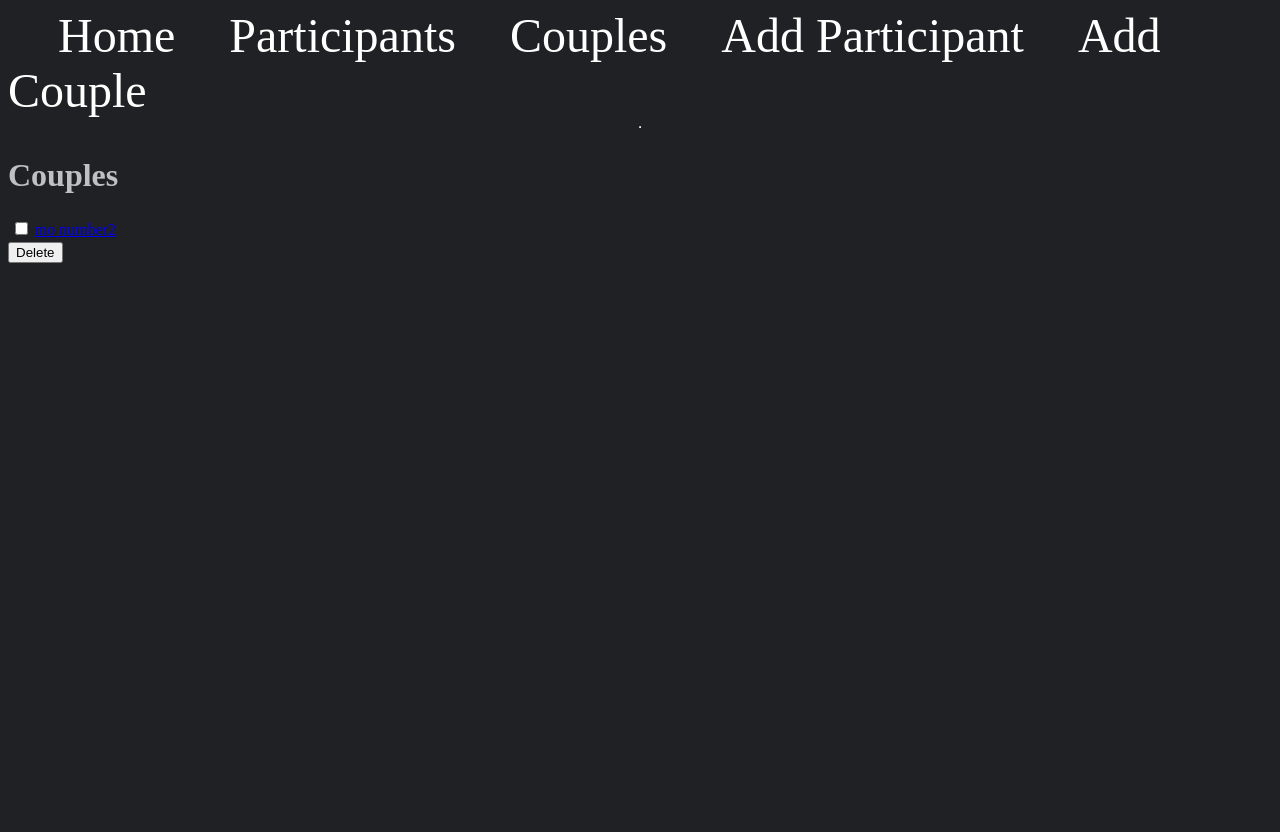
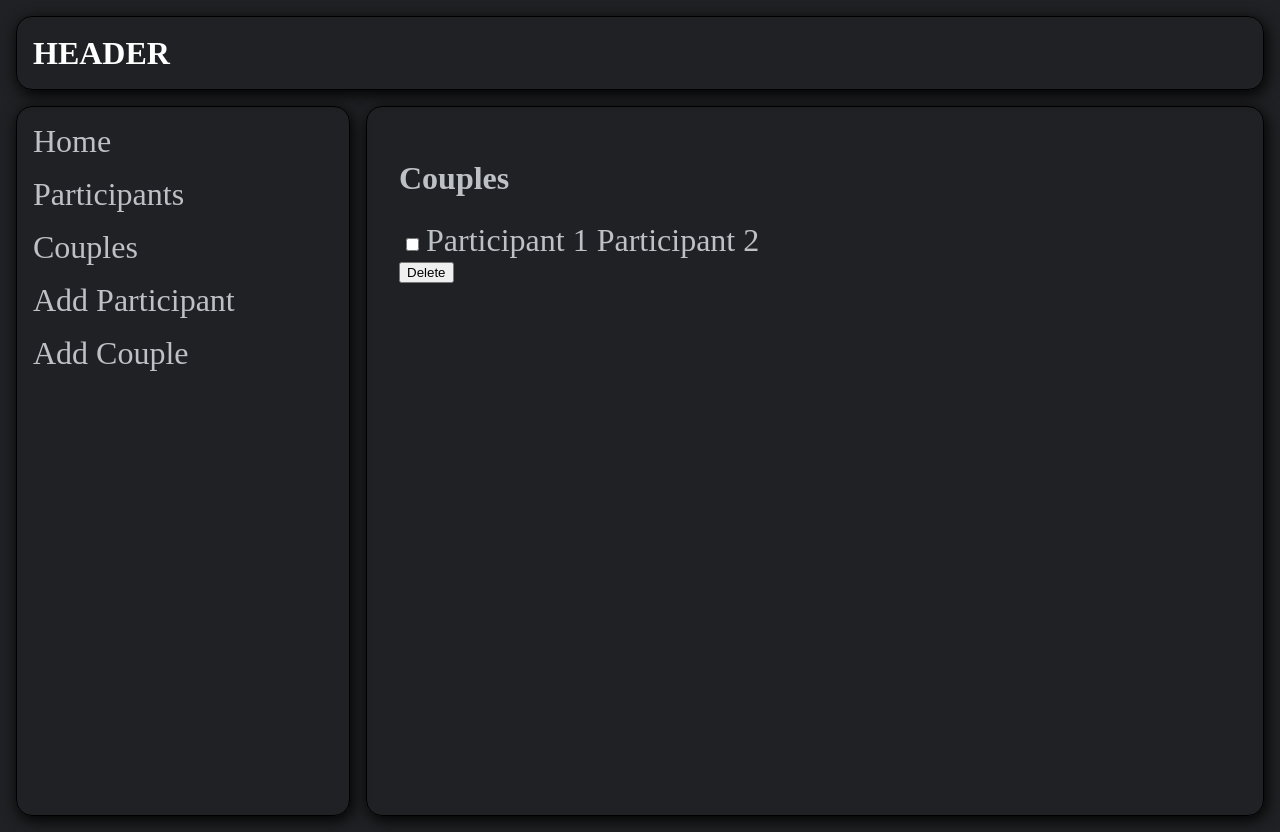
Before and after one commit to mohobson/gift-exchange, a Flask app: page /couples in a window 1280 px wide. Before the commit the page ends 263 px from the top, so only its background shows below. Run offline with Flask 2, Linux system fonts and the light colour scheme.

Commit message:
style changes

```diff
--- a/app.py
+++ b/app.py
@@ -32,13 +32,13 @@ def create_app():
     db = Database()
 
     # add some temporary participants and one couple for testing purposes
-    db.add_participant(Participant("mo", email="mo@aol.com"))
-    db.add_participant(Participant("number2", email="number2@aol.com"))
-    db.add_participant(Participant("number3", email="number3@aol.com"))
-    db.add_participant(Participant("number4", email="number4@aol.com"))
+    db.add_participant(Participant("Participant 1", email="p1@aol.com"))
+    db.add_participant(Participant("Participant 2", email="p2@aol.com"))
+    db.add_participant(Participant("Participant 3", email="p3@aol.com"))
+    db.add_participant(Participant("Participant 4", email="p4@aol.com"))
 
 
-    db.add_couple(Couple("mo", "number2"))
+    db.add_couple(Couple("Participant 1", "Participant 2"))
 
     app.config["db"] = db
 
--- a/static/style.css
+++ b/static/style.css
@@ -3,6 +3,65 @@ body {
     flex-direction: column;
     background-color: #202124;
     color: #bdc1c6;
+    margin: 16px;
+    min-height: 100vh;
+    gap: 16px;
+}
+
+/* .view {
+    display: flex;
+
+} */
+
+.header {
+    height: 72px;
+    display: flex;
+    align-items: center;
+    padding: 0 16px;
+    color: #FFFFFF;
+    font-size: 32px;
+    font-weight: 900;
+    border: 1px solid black;
+    box-shadow: 2px 4px 16px black;
+    border-radius: 16px;
+}
+
+.content {
+    flex: 1;
+    display: flex;
+    gap: 16px;
+}
+
+.sidebar {
+    width: 300px;
+    flex-shrink: 0;
+    padding: 16px;
+    border: 1px solid black;
+    box-shadow: 2px 4px 16px black;
+    border-radius: 16px;
+    /* border: 1px solid red; */
+}
+
+ul {
+    list-style-type: none;
+    margin: 0;
+    padding: 0;
+}
+
+li {
+    list-style: none;
+    margin-bottom: 16px;
+}
+
+.block-content {
+    display: flex;
+    flex-direction: column;
+    flex-grow: 1;
+    flex-wrap: wrap;
+    padding: 32px;
+    border: 1px solid black;
+    box-shadow: 2px 4px 16px black;
+    border-radius: 16px;
 }
 
 .message {
@@ -11,9 +70,8 @@ body {
     background-color: #87CEFA;
 }
 
-nav a {
-    color: #FFFFFF;
-    font-size: 3em;
-    margin-left: 50px;
+a {
+    font-size: 2em;
+    color: #bdc1c6;
     text-decoration: none;
 }
--- a/templates/base.html
+++ b/templates/base.html
@@ -6,19 +6,27 @@
     <link rel="stylesheet" href="{{ url_for('static', filename='style.css') }}">
 </head>
 <body>
-    <header>
-        <nav>
-            <a href="{{ url_for('home_page') }}">Home</a>
-            <a href="{{ url_for('participants_page') }}">Participants</a>
-            <a href="{{ url_for('couples_page') }}">Couples</a>
-            <a href="{{ url_for('participant_add_page') }}">Add Participant</a>
-            <a href="{{ url_for('couple_add_page') }}">Add Couple</a>
-        </nav>
-    </header>
-    <hr>
+    <div class="header">
+        HEADER
+    </div>
     <div class="content">
-        {% block content %}{% endblock %}
+        <div class="sidebar">
+            <header>
+                <nav>
+                    <ul>
+                        <li><a href="{{ url_for('home_page') }}">Home</a></li>
+                        <li><a href="{{ url_for('participants_page') }}">Participants</a></li>
+                        <li><a href="{{ url_for('couples_page') }}">Couples</a></li>
+                        <li><a href="{{ url_for('participant_add_page') }}">Add Participant</a></li>
+                        <li><a href="{{ url_for('couple_add_page') }}">Add Couple</a></li>
+                    </ul>
+                </nav>
+            </header>
+        </div>
+        <div class="block-content">
+            {% block content %}{% endblock %}
 
+        </div>
     </div>
 </body>
 </html>
```
